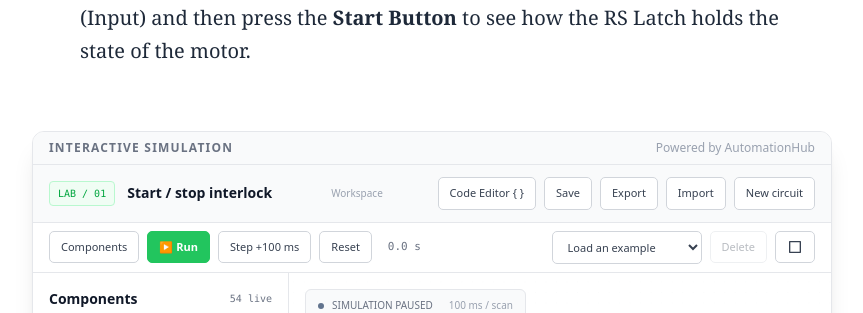
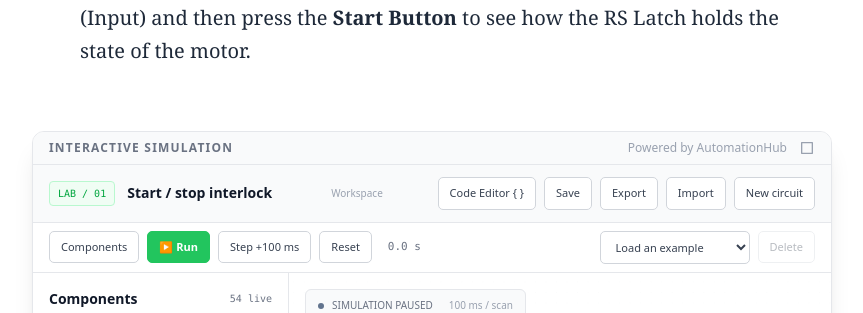
Before and after one commit to Aureum21/industrial_automation, a Next.js app: page /post/1 in a window 1280 px wide. Shown: the part 660-973 px from the top of the page, without its empty margins (208-1071 px from the left). Built offline with nearby package versions, Linux system fonts and the light colour scheme.

Commit message:
style: lift fullscreen toggle to block headers

```diff
--- a/src/app/post/[slug]/page.tsx
+++ b/src/app/post/[slug]/page.tsx
@@ -1,7 +1,10 @@
 'use client';
+import { useState } from 'react';
 import LabWorkspace from '@/components/lab/LabWorkspace';
 
 export default function PostPage() {
+  const [isFullscreen, setIsFullscreen] = useState(false);
+
   return (
     <main className="bg-white min-h-screen text-gray-900 pb-32">
       <article className="mx-auto max-w-3xl px-5 sm:px-8 mt-16">
@@ -36,12 +39,26 @@ export default function PostPage() {
         </div>
 
         {/* Embedded Interactive Simulation */}
-        <div className="my-16 -mx-5 sm:-mx-12 rounded-xl overflow-hidden border border-gray-200 shadow-xl h-[600px] flex flex-col">
-          <div className="bg-gray-50 px-4 py-2 border-b border-gray-200 flex justify-between items-center">
+        <div className={isFullscreen
+          ? "fixed inset-0 z-[100] flex flex-col bg-white"
+          : "my-16 -mx-5 sm:-mx-12 rounded-xl overflow-hidden border border-gray-200 shadow-xl h-[600px] flex flex-col"
+        }>
+          <div className="bg-gray-50 px-4 py-2 border-b border-gray-200 flex justify-between items-center shrink-0">
              <span className="text-xs font-bold text-gray-500 uppercase tracking-widest">Interactive Simulation</span>
-             <span className="text-xs text-gray-400">Powered by AutomationHub</span>
+             <div className="flex items-center gap-3">
+               <span className="text-xs text-gray-400 hidden sm:inline">Powered by AutomationHub</span>
+               <button onClick={() => setIsFullscreen(!isFullscreen)} className="text-gray-400 hover:text-gray-700 transition" title={isFullscreen ? 'Minimize' : 'Maximize'}>
+                 <svg className="w-4 h-4" fill="none" stroke="currentColor" viewBox="0 0 24 24">
+                   {isFullscreen ? (
+                     <path strokeLinecap="round" strokeLinejoin="round" strokeWidth={2} d="M8 8h12v12H8z M4 16V4h12" />
+                   ) : (
+                     <path strokeLinecap="round" strokeLinejoin="round" strokeWidth={2} d="M4 4h16v16H4z" />
+                   )}
+                 </svg>
+               </button>
+             </div>
           </div>
-          <div className="flex-grow bg-[#0b1118]">
+          <div className="flex-grow bg-[#0b1118] relative w-full h-full overflow-hidden">
             <LabWorkspace />
           </div>
         </div>
--- a/src/app/write/page.tsx
+++ b/src/app/write/page.tsx
@@ -11,6 +11,7 @@ type EditorBlock = {
 
 export default function WritePage() {
   const [showTooltip, setShowTooltip] = useState(false);
+  const [fullscreenBlockId, setFullscreenBlockId] = useState<string | null>(null);
   const [blocks, setBlocks] = useState<EditorBlock[]>([
     { id: '1', type: 'text', content: '' }
   ]);
@@ -75,14 +76,28 @@ export default function WritePage() {
                     }}
                   />
                 ) : (
-                  <div className="relative rounded-xl overflow-hidden border border-gray-200 shadow-xl h-[600px] flex flex-col w-[calc(100vw-40px)] sm:w-full -ml-8 sm:ml-0 max-w-[1000px]">
-                    <div className="bg-gray-50 px-4 py-2 border-b border-gray-200 flex justify-between items-center z-10">
+                  <div className={fullscreenBlockId === block.id
+                    ? "fixed inset-0 z-[100] flex flex-col bg-white"
+                    : "relative rounded-xl overflow-hidden border border-gray-200 shadow-xl h-[600px] flex flex-col w-[calc(100vw-40px)] sm:w-full -ml-8 sm:ml-0 max-w-[1000px]"
+                  }>
+                    <div className="bg-gray-50 px-4 py-2 border-b border-gray-200 flex justify-between items-center z-10 shrink-0">
                        <span className="text-xs font-bold text-gray-500 uppercase tracking-widest">Interactive Simulation</span>
-                       <button onClick={() => removeBlock(block.id)} className="text-red-500 hover:text-red-700 transition">
-                         <Trash2 size={16} />
-                       </button>
+                       <div className="flex items-center gap-3">
+                         <button onClick={() => setFullscreenBlockId(fullscreenBlockId === block.id ? null : block.id)} className="text-gray-400 hover:text-gray-700 transition" title={fullscreenBlockId === block.id ? 'Minimize' : 'Maximize'}>
+                           <svg className="w-4 h-4" fill="none" stroke="currentColor" viewBox="0 0 24 24">
+                             {fullscreenBlockId === block.id ? (
+                               <path strokeLinecap="round" strokeLinejoin="round" strokeWidth={2} d="M8 8h12v12H8z M4 16V4h12" />
+                             ) : (
+                               <path strokeLinecap="round" strokeLinejoin="round" strokeWidth={2} d="M4 4h16v16H4z" />
+                             )}
+                           </svg>
+                         </button>
+                         <button onClick={() => removeBlock(block.id)} className="text-red-500 hover:text-red-700 transition" title="Delete block">
+                           <Trash2 size={16} />
+                         </button>
+                       </div>
                     </div>
-                    <div className="flex-grow bg-[#0b1118] relative w-full h-full">
+                    <div className="flex-grow bg-[#0b1118] relative w-full h-full overflow-hidden">
                       <LabWorkspace />
                     </div>
                   </div>
--- a/src/components/lab/LabWorkspace.tsx
+++ b/src/components/lab/LabWorkspace.tsx
@@ -29,7 +29,6 @@ function Workspace() {
   const [libraryOpen, setLibraryOpen] = useState(true);
   const [mode, setMode] = useState<'visual' | 'code'>('visual');
   const [dslCode, setDslCode] = useState('');
-  const [isFullscreen, setIsFullscreen] = useState(false);
   const [pending, setPending] = useState<{ document: CircuitDocument; label: string } | null>(null);
   const fileRef = useRef<HTMLInputElement>(null);
   const { screenToFlowPosition, fitView } = useReactFlow<CircuitFlowNode>();
@@ -179,7 +178,7 @@ function Workspace() {
     }
   };
 
-  return <main id="main-content" className={`lab-workspace flex min-h-0 flex-col bg-gray-50 text-gray-900 ${isFullscreen ? 'fixed inset-0 z-[100] h-screen w-screen' : 'h-full w-full relative'}`}>
+  return <main id="main-content" className="lab-workspace flex min-h-0 flex-col bg-gray-50 text-gray-900 h-full w-full relative">
     <div className="flex flex-wrap items-center justify-between gap-3 border-b border-gray-200 px-4 py-3">
       <div className="flex items-center gap-3"><span className="rounded border border-green-200 bg-green-50 px-2 py-1 font-mono text-[10px] text-green-600">LAB / 01</span><input aria-label="Circuit name" value={name} maxLength={120} onChange={event => { setName(event.target.value); setDirty(true); }} className="w-48 bg-transparent text-sm font-semibold outline-none focus:text-green-600" /><span className="text-[10px] text-gray-400">{dirty ? 'Unsaved' : 'Workspace'}</span></div>
       <div className="flex flex-wrap items-center gap-2">
@@ -195,15 +194,6 @@ function Workspace() {
       <div className="flex items-center gap-2">
         <select aria-label="Load example circuit" className="lab-button max-w-48" value="" onChange={event => requestLoad(getExample(event.target.value), 'Example loaded. Press Run or Step to simulate.')}><option value="" disabled>Load an example</option>{EXAMPLES.map(example => <option key={example.id} value={example.id}>{example.name}</option>)}</select>
         <button className="lab-button danger" disabled={!selectedCount} onClick={deleteSelected}>Delete {selectedCount ? `(${selectedCount})` : ''}</button>
-        <button className="lab-button px-2" onClick={() => setIsFullscreen(!isFullscreen)} title={isFullscreen ? 'Minimize' : 'Maximize'}>
-          <svg className="w-4 h-4" fill="none" stroke="currentColor" viewBox="0 0 24 24">
-            {isFullscreen ? (
-              <path strokeLinecap="round" strokeLinejoin="round" strokeWidth={2} d="M8 8h12v12H8z M4 16V4h12" />
-            ) : (
-              <path strokeLinecap="round" strokeLinejoin="round" strokeWidth={2} d="M4 4h16v16H4z" />
-            )}
-          </svg>
-        </button>
       </div>
     </div>
     <div className="relative flex min-h-0 flex-1">
```
